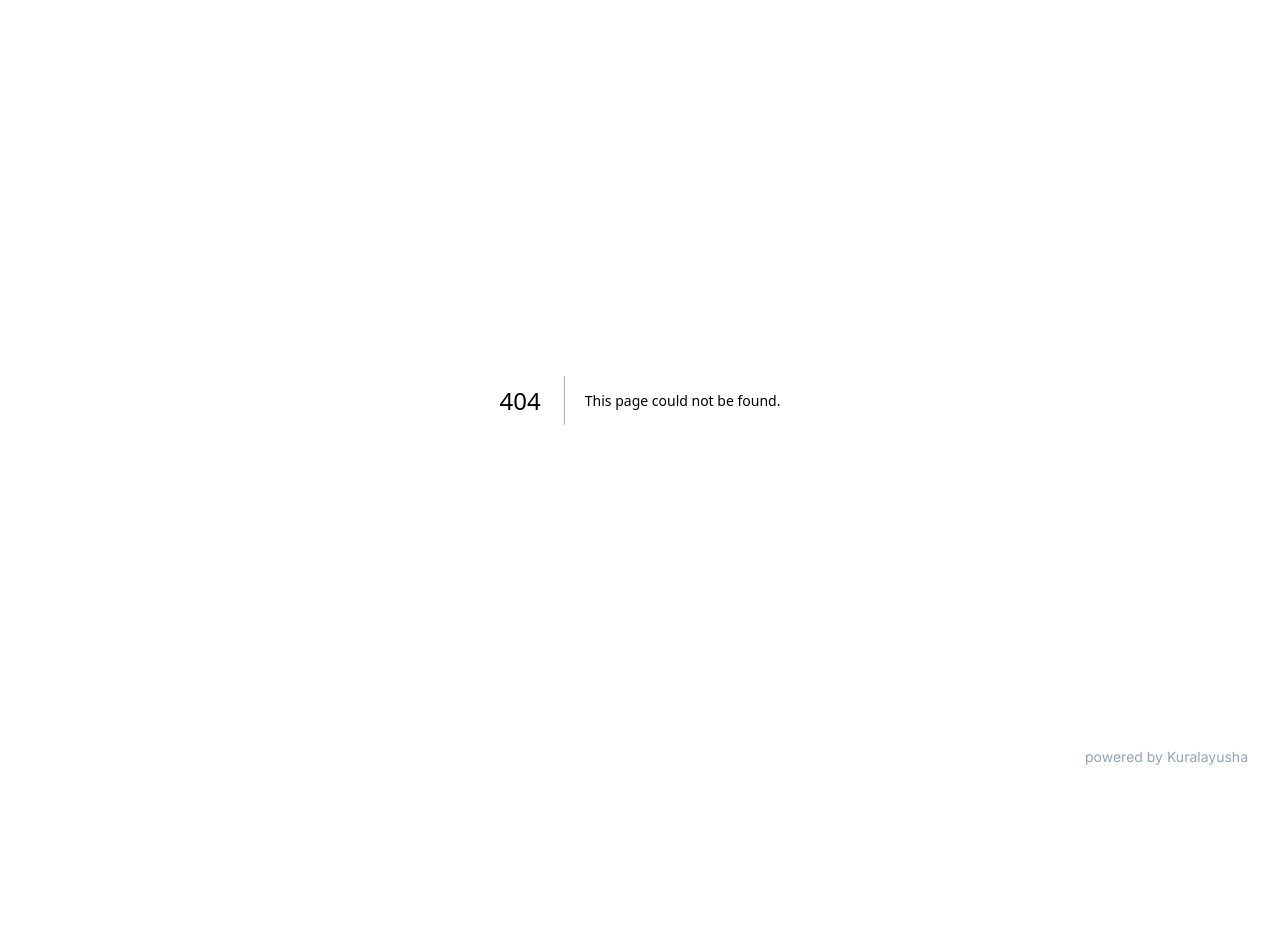
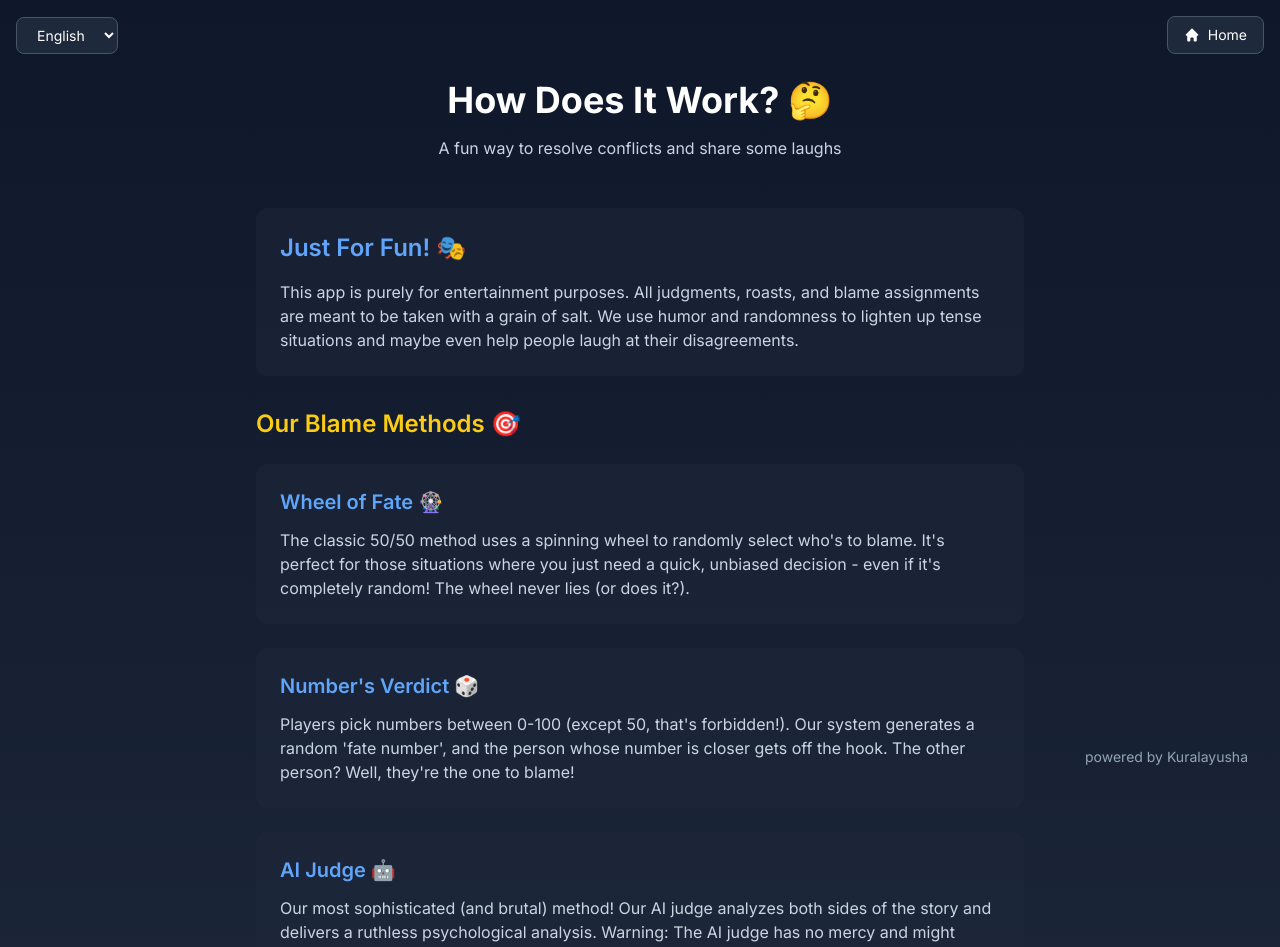
Before and after one commit to kuralayusha/whos-fault, a Next.js app: page /how-it-works in a window 1280 px wide. Before the commit this address had no page. Shown: the top 947 px of the page. Before the commit the page ends 800 px from the top, so only its background shows below. Built offline with nearby package versions, Linux system fonts and the light colour scheme.

Commit message:
added how it works

```diff
--- /dev/null
+++ b/app/how-it-works/page.tsx
@@ -0,0 +1,101 @@
+"use client";
+
+import { useLanguage } from "@/app/contexts/LanguageContext";
+import Link from "next/link";
+import { LanguageSelector } from "@/app/components/LanguageSelector";
+
+export default function HowItWorks() {
+  const { t } = useLanguage();
+
+  return (
+    <main className="min-h-[100dvh] w-full bg-gradient-to-b from-slate-900 to-slate-800 py-20 px-4">
+      <div className="absolute top-4 left-4 right-4 flex justify-between items-center">
+        <LanguageSelector />
+        <Link
+          href="/"
+          className="bg-slate-800 text-white px-4 py-2 rounded-lg border border-slate-600 hover:bg-slate-700 text-xs sm:text-sm transition-colors focus:outline-none focus:ring-2 focus:ring-blue-500 flex items-center gap-2"
+        >
+          <svg
+            xmlns="http://www.w3.org/2000/svg"
+            viewBox="0 0 20 20"
+            fill="currentColor"
+            className="w-4 h-4"
+          >
+            <path
+              fillRule="evenodd"
+              d="M9.293 2.293a1 1 0 011.414 0l7 7A1 1 0 0117 11h-1v6a1 1 0 01-1 1h-2a1 1 0 01-1-1v-3a1 1 0 00-1-1H9a1 1 0 00-1 1v3a1 1 0 01-1 1H5a1 1 0 01-1-1v-6H3a1 1 0 01-.707-1.707l7-7z"
+              clipRule="evenodd"
+            />
+          </svg>
+          {t("common.home") as string}
+        </Link>
+      </div>
+
+      <div className="max-w-3xl mx-auto space-y-8 sm:space-y-12">
+        <div className="text-center space-y-4">
+          <h1 className="text-3xl sm:text-4xl font-bold text-white">
+            {t("howItWorks.title")}
+          </h1>
+          <p className="text-slate-300 text-sm sm:text-base">
+            {t("howItWorks.subtitle")}
+          </p>
+        </div>
+
+        <div className="space-y-8">
+          <div className="bg-slate-800/50 p-6 rounded-xl space-y-4">
+            <h2 className="text-xl sm:text-2xl font-semibold text-blue-400">
+              {t("howItWorks.disclaimer.title")}
+            </h2>
+            <p className="text-slate-300 text-sm sm:text-base leading-relaxed">
+              {t("howItWorks.disclaimer.description")}
+            </p>
+          </div>
+
+          <div className="space-y-6">
+            <h2 className="text-xl sm:text-2xl font-semibold text-yellow-400">
+              {t("howItWorks.methods.title")}
+            </h2>
+
+            <div className="grid gap-6">
+              <div className="bg-slate-800/50 p-6 rounded-xl space-y-3">
+                <h3 className="text-lg sm:text-xl font-semibold text-blue-400">
+                  {t("start.options.fiftyFifty.title")}
+                </h3>
+                <p className="text-slate-300 text-sm sm:text-base leading-relaxed">
+                  {t("howItWorks.methods.fiftyFifty")}
+                </p>
+              </div>
+
+              <div className="bg-slate-800/50 p-6 rounded-xl space-y-3">
+                <h3 className="text-lg sm:text-xl font-semibold text-blue-400">
+                  {t("start.options.numberGuess.title")}
+                </h3>
+                <p className="text-slate-300 text-sm sm:text-base leading-relaxed">
+                  {t("howItWorks.methods.numberGuess")}
+                </p>
+              </div>
+
+              <div className="bg-slate-800/50 p-6 rounded-xl space-y-3">
+                <h3 className="text-lg sm:text-xl font-semibold text-blue-400">
+                  {t("start.options.aiAnalysis.title")}
+                </h3>
+                <p className="text-slate-300 text-sm sm:text-base leading-relaxed">
+                  {t("howItWorks.methods.aiAnalysis")}
+                </p>
+              </div>
+            </div>
+          </div>
+
+          <div className="bg-slate-800/50 p-6 rounded-xl space-y-4">
+            <h2 className="text-xl sm:text-2xl font-semibold text-green-400">
+              {t("howItWorks.purpose.title")}
+            </h2>
+            <p className="text-slate-300 text-sm sm:text-base leading-relaxed">
+              {t("howItWorks.purpose.description")}
+            </p>
+          </div>
+        </div>
+      </div>
+    </main>
+  );
+}
--- a/app/i18n/locales/en.ts
+++ b/app/i18n/locales/en.ts
@@ -113,4 +113,27 @@
     backToMethods: "Back to Methods",
     home: "Home",
   },
+  howItWorks: {
+    title: "How Does It Work? 🤔",
+    subtitle: "A fun way to resolve conflicts and share some laughs",
+    disclaimer: {
+      title: "Just For Fun! 🎭",
+      description:
+        "This app is purely for entertainment purposes. All judgments, roasts, and blame assignments are meant to be taken with a grain of salt. We use humor and randomness to lighten up tense situations and maybe even help people laugh at their disagreements.",
+    },
+    methods: {
+      title: "Our Blame Methods 🎯",
+      fiftyFifty:
+        "The classic 50/50 method uses a spinning wheel to randomly select who's to blame. It's perfect for those situations where you just need a quick, unbiased decision - even if it's completely random! The wheel never lies (or does it?).",
+      numberGuess:
+        "Players pick numbers between 0-100 (except 50, that's forbidden!). Our system generates a random 'fate number', and the person whose number is closer gets off the hook. The other person? Well, they're the one to blame!",
+      aiAnalysis:
+        "Our most sophisticated (and brutal) method! Our AI judge analyzes both sides of the story and delivers a ruthless psychological analysis. Warning: The AI judge has no mercy and might make you question your life choices!",
+    },
+    purpose: {
+      title: "The Real Purpose 🎪",
+      description:
+        "While we present this as a blame game, our real goal is to help people laugh at their conflicts and maybe see them from a different perspective. Sometimes, adding a bit of humor to a tense situation can help everyone relax and find a real solution together.",
+    },
+  },
 } as const;
--- a/app/i18n/locales/tr.ts
+++ b/app/i18n/locales/tr.ts
@@ -111,4 +111,28 @@
     backToMethods: "Yöntemlere Dön",
     home: "Ana Sayfa",
   },
+  howItWorks: {
+    title: "Nasıl Çalışır? 🤔",
+    subtitle:
+      "Anlaşmazlıkları çözmenin ve birlikte gülmenin eğlenceli bir yolu",
+    disclaimer: {
+      title: "Sadece Eğlence! 🎭",
+      description:
+        "Bu uygulama tamamen eğlence amaçlıdır. Tüm yargılar, taşlamalar ve suçlamalar şaka amaçlıdır. Gergin durumları hafifletmek ve belki de insanların anlaşmazlıklarına gülmelerine yardımcı olmak için mizah ve rastgelelik kullanıyoruz.",
+    },
+    methods: {
+      title: "Suçlama Yöntemlerimiz 🎯",
+      fiftyFifty:
+        "Klasik 50/50 yöntemi, kimin suçlu olduğunu rastgele seçmek için dönen bir çark kullanır. Hızlı ve tarafsız bir karara ihtiyacınız olan durumlar için mükemmel - tamamen rastgele olsa bile! Çark asla yalan söylemez (yoksa söyler mi?).",
+      numberGuess:
+        "Oyuncular 0-100 arası bir sayı seçer (50 yasak!). Sistemimiz rastgele bir 'kader sayısı' üretir ve sayısı buna en yakın olan kişi kurtulur. Diğer kişi? Eh, suçlu o oluyor!",
+      aiAnalysis:
+        "En sofistike (ve acımasız) yöntemimiz! Yapay zeka yargıcımız hikayenin her iki tarafını analiz eder ve acımasız bir psikolojik analiz sunar. Uyarı: Yapay zeka yargıcının merhameti yoktur ve hayat tercihlerinizi sorgulamanıza neden olabilir!",
+    },
+    purpose: {
+      title: "Asıl Amaç 🎪",
+      description:
+        "Bunu bir suçlama oyunu olarak sunsak da, asıl amacımız insanların çatışmalarına gülmelerine ve belki de onları farklı bir açıdan görmelerine yardımcı olmak. Bazen gergin bir duruma biraz mizah katmak, herkesin rahatlamasına ve birlikte gerçek bir çözüm bulmasına yardımcı olabilir.",
+    },
+  },
 } as const;
```
